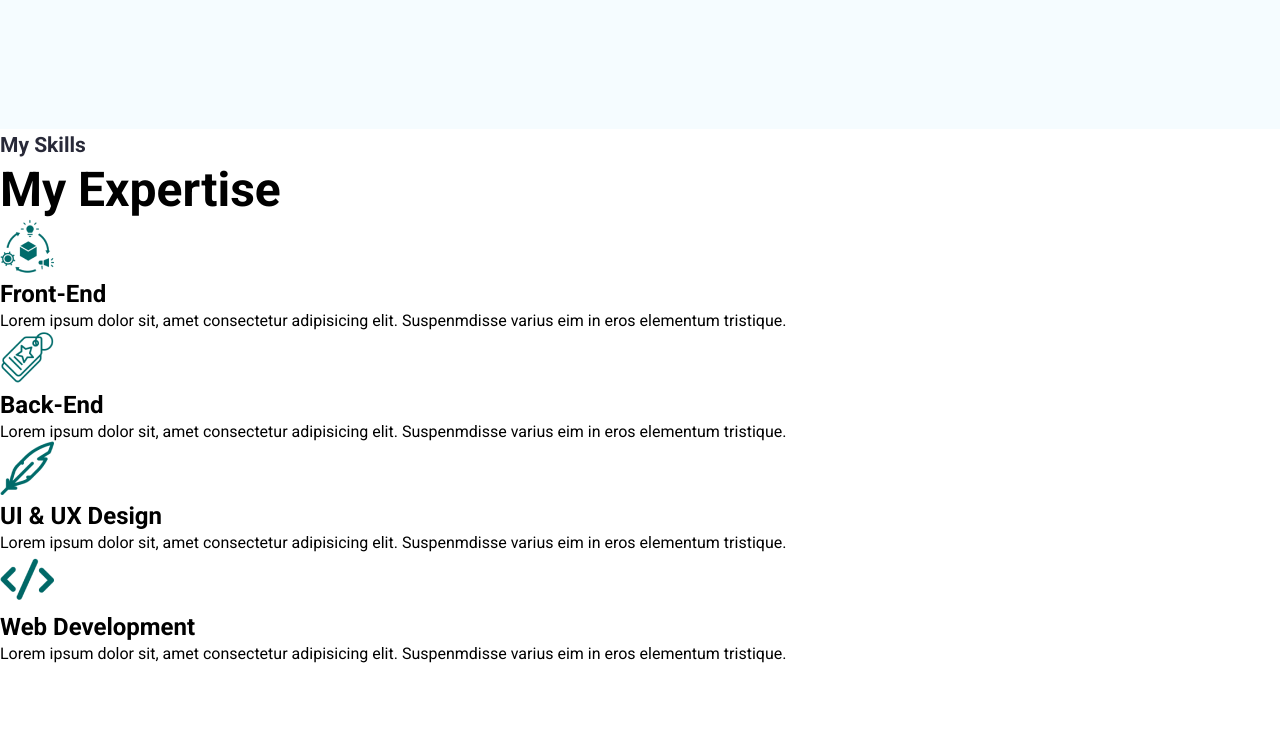
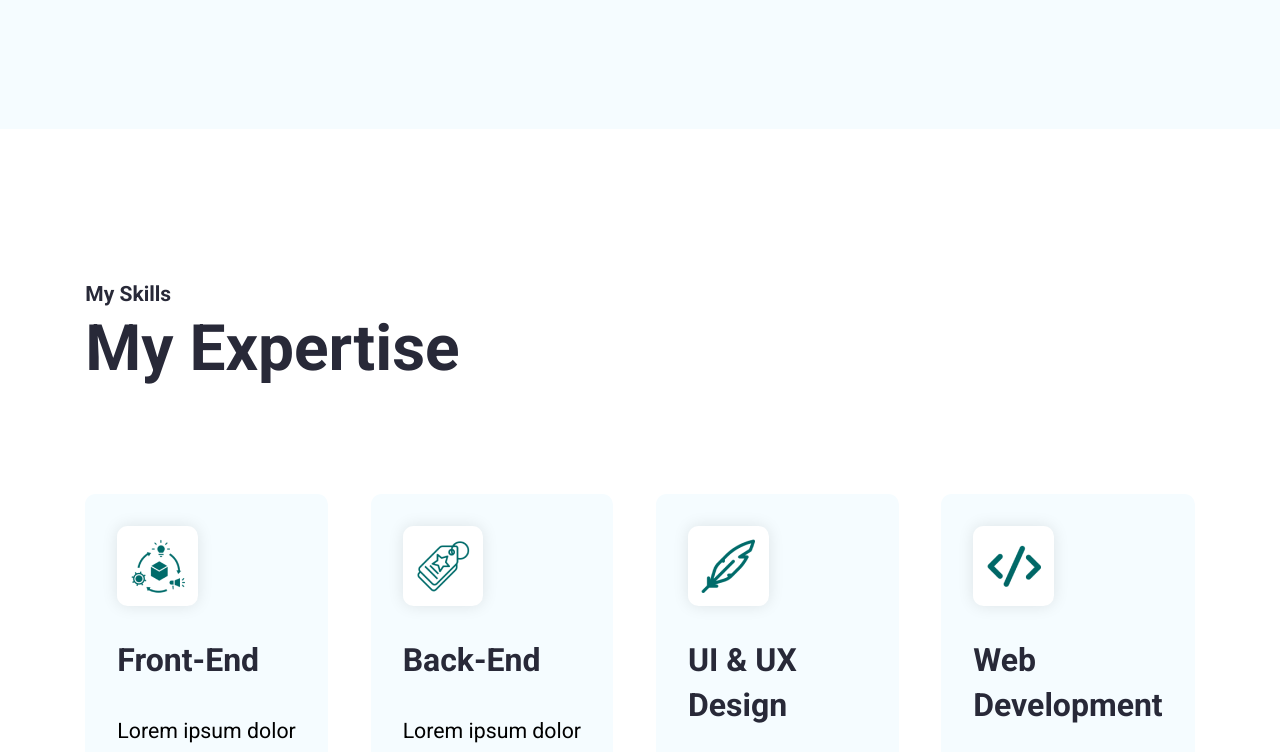
Before and after one commit to VaidyaHarshal/PersonalPortfolio, a React (Create React App) app: page / in a window 1280 px wide. Shown: the part 680-1432 px from the top of the page. Before the commit the page ends 1343 px from the top, so only its background shows below. Built offline with nearby package versions, Linux system fonts and the light colour scheme.

Commit message:
Changes in My skills and its css

```diff
--- a/src/App.css
+++ b/src/App.css
@@ -239,5 +239,75 @@
     width: 100%;
     height: 100%;
 }
+/* Hero Section Style Ends */
 
-/* Hero Section Style Ends */
+/* Skills Section Syle */
+.skills--section {
+    display: flex;
+    padding: 149.33px 85.33px;
+    flex-direction: column;
+    justify-content: center;
+    align-items: flex-start;
+    gap: 106.667px;
+}
+.skills--section--heading {
+    color: var(--heading-color);
+    font-size: 64px;
+    font-weight: 700;
+    line-height: 77px;
+}
+.skills--section--container {
+    display: grid;
+    justify-content: center;
+    align-items: flex-start;
+    gap: 42.6px;
+    grid-template-columns: repeat(4, 1fr);
+}
+.skills--section--card {
+    display: flex;
+    padding: 32px;
+    flex-direction: column;
+    align-items: flex-start;
+    gap: 32px;
+    flex: 1 0 0;
+    border-radius: 10.6px;
+    background: var(--bg-shade);
+    min-height: 250px;
+}
+.skills--section--card:hover {
+    border-bottom: 4px solid var(--primary);
+}
+.skills--section--card:hover .skills--section--description {
+    color: var(--darkblue);
+}
+.skills--section--img {
+    display: flex;
+    padding: 13.3px;
+    justify-content: center;
+    align-items: center;
+    gap: 13.3px;
+    border-radius: 10.6px;
+    background: #ffffff;
+    box-shadow: 0 0 16px 0 rgba(0, 0, 0, 0.1);
+}
+.skills--section--card--content {
+    display: flex;
+    flex-direction: column;
+    align-items: flex-start;
+    gap: 32px;
+    align-self: stretch;
+}
+.skills--section--title {
+    color: var(--heading-color);
+    font-size: 32px;
+    font-weight: 700;
+    line-height: 45px;
+}
+.skills--section--description {
+    color: var(--black);
+    font-size: 21.3px;
+    font-style: normal;
+    font-weight: 400;
+    line-height: 32px;
+}
+/* Skills Style Ends */
--- a/src/Pages/Home/MySkills.jsx
+++ b/src/Pages/Home/MySkills.jsx
@@ -9,7 +9,7 @@
             </div>
             <div className='skills--section--container'>
                 {data?.skills?.map((item, index) => (
-                    <div key={index} className='skills-section--card'>
+                    <div key={index} className='skills--section--card'>
                         <div className='skills--section--img'>
                             <img src={item.src} alt='Product Chain' />
                         </div>
```
